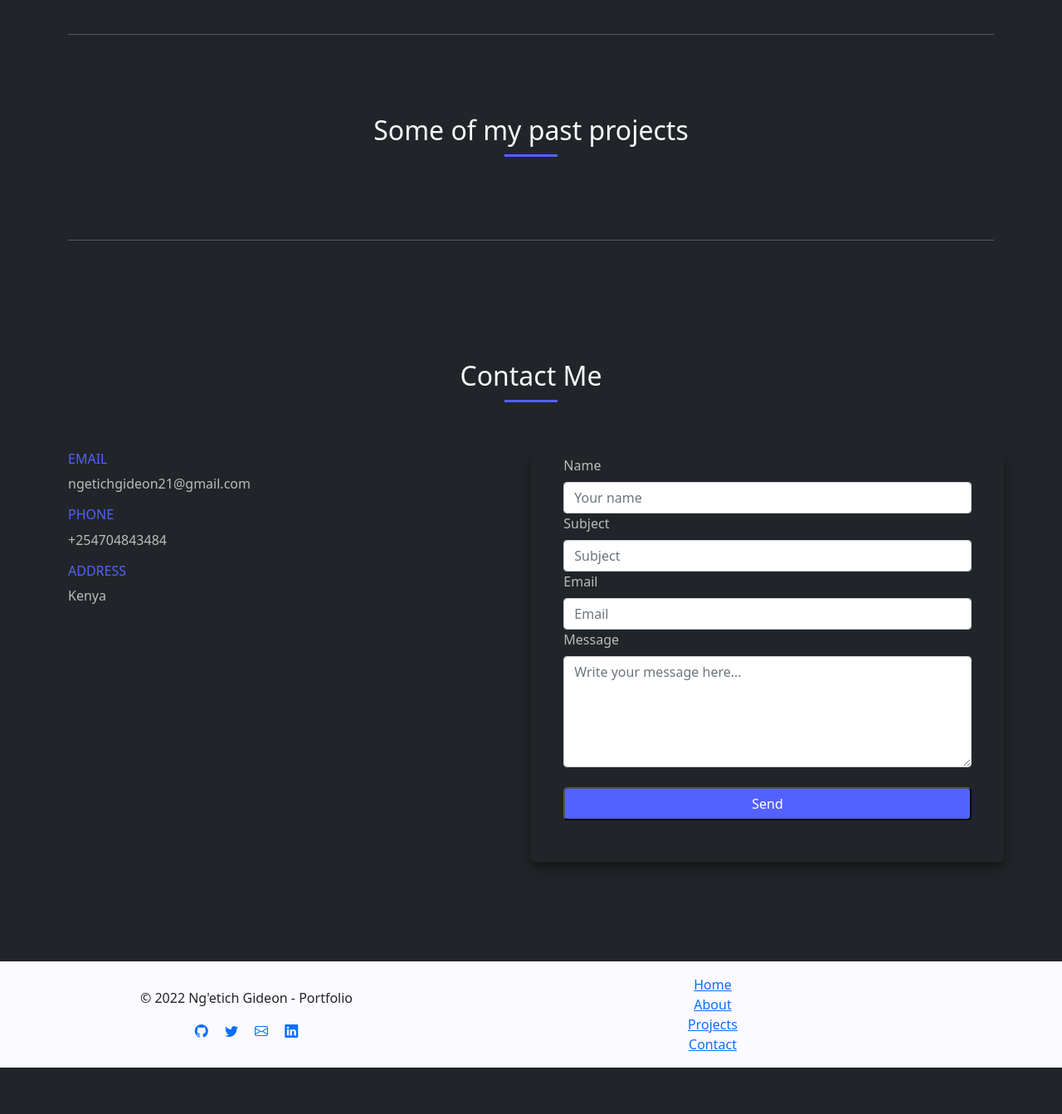
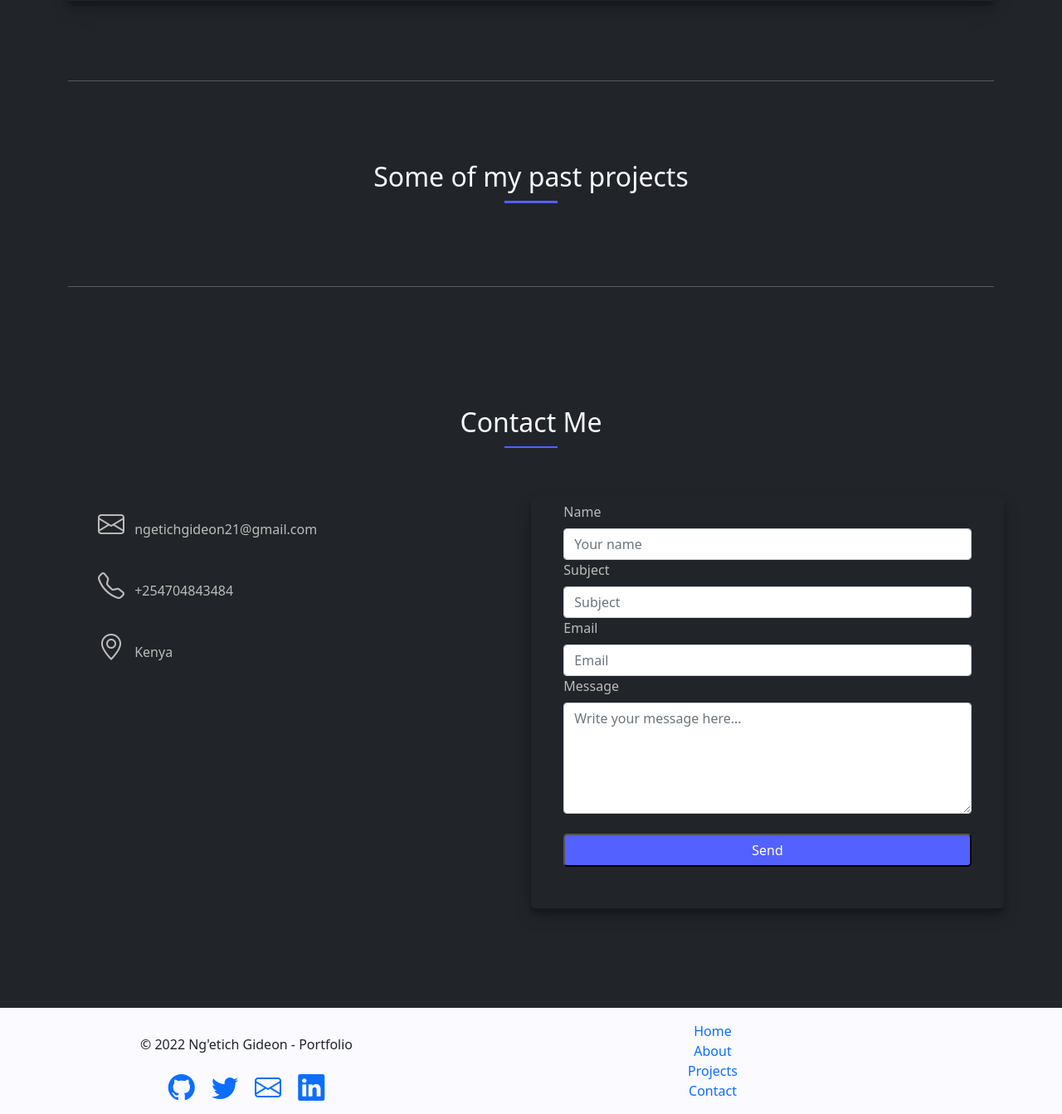
Before and after one commit to Kipkorir-Gideon/Portfolio, a Django app: page / in a window 1280 px wide. Shown: the part 1889-3232 px from the top of the page at 83% size. Before the commit the page ends 3176 px from the top, so only its background shows below. Run offline with Django 3.2, Linux system fonts and the light colour scheme; data that the repository does not hold is empty; some libraries are stand-ins or nearby versions.

Commit message:
Futher edits.

```diff
--- a/my_portfolio/static/css/styles.css
+++ b/my_portfolio/static/css/styles.css
@@ -33,14 +33,11 @@ li {
 }
 
 .main_title {
-    background-color: #262626;
+    /* background-color: #262626; */
     padding: 57px;
-    box-shadow: 0 10px 20px rgba(0,0,0,0.19), 0 6px 6px rgba(0,0,0,0.23);
+    border: 1px solid rgb(51, 51, 51);
 }
 
-.card-deck {
-    box-shadow: 0 10px 20px rgba(0,0,0,0.19), 0 6px 6px rgba(0,0,0,0.23);
-}
 
 .modal-body {
     color: rgb(0, 0, 0);
@@ -62,11 +59,6 @@ form {
 }
 
 .image_about {
-    padding: 20px;
-}
-
-.about_img {
-    border: 1px solid rgb(51, 51, 51);
     padding: 20px;
 }
 
@@ -263,13 +255,10 @@ img{
     text-align: center;
 }
 .about_img{
-    display: flex;
-    justify-content: center;
-    padding-top: 1rem;
     width: 100%;
     height: 100%;
-    /* background-color: var(--dark-color); */
     overflow: hidden;
+    padding: 60px;
 }
 
 .about_text{
@@ -326,9 +315,23 @@ img{
     border-radius: .5rem;
 }
 
+.card-deck img:hover {
+    opacity: 0.6;
+}
+
 
 .card-deck:hover{
     bottom: 0;
+    box-shadow: 0 10px 20px rgba(0,0,0,0.19), 0 6px 6px rgba(0,0,0,0.23);
+}
+
+.project {
+    border-radius: .5rem;
+}
+
+.project:hover {
+    -webkit-transform: scale(1.01);
+
 }
 
 .portfolio__link-name{
--- a/my_portfolio/static/js/script.js
+++ b/my_portfolio/static/js/script.js
@@ -71,3 +71,9 @@ sr.reveal('.card-img-top', {interval: 200})
 sr.reveal('.contact__subtitle', {})
 sr.reveal('.contact__text', {interval: 200})
 sr.reveal('.message', {delay: 400})
+
+
+
+function myFunction() {
+    document.getElementById("contact-form").reset();
+  }
--- a/my_portfolio/templates/base.html
+++ b/my_portfolio/templates/base.html
@@ -47,17 +47,17 @@
         <div class="container row">
           <div class="col-md-6 pt-3 text-center">
             <p class="copyright text-center">© 2022 Ng'etich Gideon - Portfolio</p>
-            <a class="social-icons" href="https://github.com/Kipkorir-Gideon"  target="_blank"><i class="bi bi-github p-2"></i></a>
-            <a class="social-icons" href="https://twitter.com/gidalios" target="_blank"><i class="bi bi-twitter p-2"></i></a>
-            <a class="social-icons" href="mailto:ngetichgideon21@gmail.com" target="_blank"><i class="bi bi-envelope p-2"></i></a>
-            <a class="social-icons" href="https://www.linkedin.com/in/ngetich-gideon-218661122/" target="_blank"><i class="bi bi-linkedin p-2"></i></a>
+            <a class="social-icons" href="https://github.com/Kipkorir-Gideon"  target="_blank"><i class="bi bi-github fa-2x p-2"></i></a>
+            <a class="social-icons" href="https://twitter.com/gidalios" target="_blank"><i class="bi bi-twitter fa-2x p-2"></i></a>
+            <a class="social-icons" href="mailto:ngetichgideon21@gmail.com" target="_blank"><i class="bi bi-envelope fa-2x p-2"></i></a>
+            <a class="social-icons" href="https://www.linkedin.com/in/ngetich-gideon-218661122/" target="_blank"><i class="bi bi-linkedin fa-2x p-2"></i></a>
           </div>
           <div class="col-md-6 footer__data text-center">
             <ul class="">
-                <li><a href="#Home" class="footer__link">Home</a></li>
-                <li><a href="#About" class="footer__link">About</a></li>
-                <li><a href="#Portfolio" class="footer__link">Projects</a></li>
-                <li><a href="#Contact" class="footer__link">Contact</a></li>
+                <li><a href="#Home" class="footer__link" style="text-decoration: none;">Home</a></li>
+                <li><a href="#About" class="footer__link" style="text-decoration: none;">About</a></li>
+                <li><a href="#Portfolio" class="footer__link" style="text-decoration: none;">Projects</a></li>
+                <li><a href="#Contact" class="footer__link" style="text-decoration: none;">Contact</a></li>
             </ul>
           </div>
         </div>
--- a/my_portfolio/templates/home.html
+++ b/my_portfolio/templates/home.html
@@ -62,6 +62,10 @@
                 </div>
             </section>
 
+            <div class="container">
+                <hr class="bg-light">
+            </div>
+
 
             <section class="more my-5 section" align="center">
                 <div class="container">
@@ -105,7 +109,7 @@
                     <h3 class="section-title" style="text-align:center;">Some of my past projects</h3>
                     <div class="row justify-content-lg-start justify-content-center">
                         {% for project in projects%}
-                        <div class="col-lg-6 col-md-6">
+                        <div class="col-lg-6 col-md-6 project">
                             <div class="card-deck mx-1 my-4">
                                 <a href="" data-toggle="modal" data-target="#project{{ project.id }}">
                                 <img class="card-img-top mb-2" src="{{ project.screenshot.url }}" alt="{{screenshot.title}}" height="400">
@@ -151,18 +155,25 @@
                     <h3 class="section-title text-center">Contact Me</h3>
                     <br>
                     <div class="row">
-                        <div class="col-md-6 contact__info">
-                            <h5 class="contact__subtitle">EMAIL</h5>
-                            <span class="contact__text">ngetichgideon21@gmail.com</span>
+                        <div class="col-md-6 mb-5 pl-5 contact__info">
+                            <div class="email py-2">
+                                <i class="bi bi-envelope fa-2x pr-2"></i>
+                                <span class="contact__text">ngetichgideon21@gmail.com</span>
+                            </div>
 
-                            <h5 class="contact__subtitle">PHONE</h5>
-                            <span class="contact__text">+254704843484</span>
+                            <div class="phone py-2">
+                                <i class="bi bi-telephone fa-2x pr-2"></i>
+                                <span class="contact__text">+254704843484</span>
+                            </div>
 
-                            <h5 class="contact__subtitle">ADDRESS</h5>
-                            <span class="contact__text">Kenya</span>
+                            <div class="address py-2">
+                                <i class="bi bi-geo-alt fa-2x pr-2"></i>
+                                <span class="contact__text">Kenya</span>
+                            </div>
+
                         </div>
                         <div class="col-md-6 message">
-                            <form action="" id="contact-form">
+                            <form action="mailto:ngetichgideon21@gmail.com" method="post" enctype="text/plain" id="contact-form">
                                 <label for="">Name</label>
                                 <input type="text" name="name" class="form-control" id="name" placeholder="Your name" required>
 
@@ -176,7 +187,7 @@
                                 <textarea name="message" id="" cols="30" rows="5" class="form-control" id="message" placeholder="Write your message here..." required></textarea>
 
                                 <br>
-                                <input type="submit" id="submit" name="submit" value="Send" style="width:100%; background-color:#5361FF; color:white; border-radius: 5px; height: 40px">
+                                <input type="submit" id="submit" name="submit" onclick="myFunction()" value="Send" style="width:100%; background-color:#5361FF; color:white; border-radius: 5px; height: 40px">
                             </form>
                         </div>
                     </div>
```
